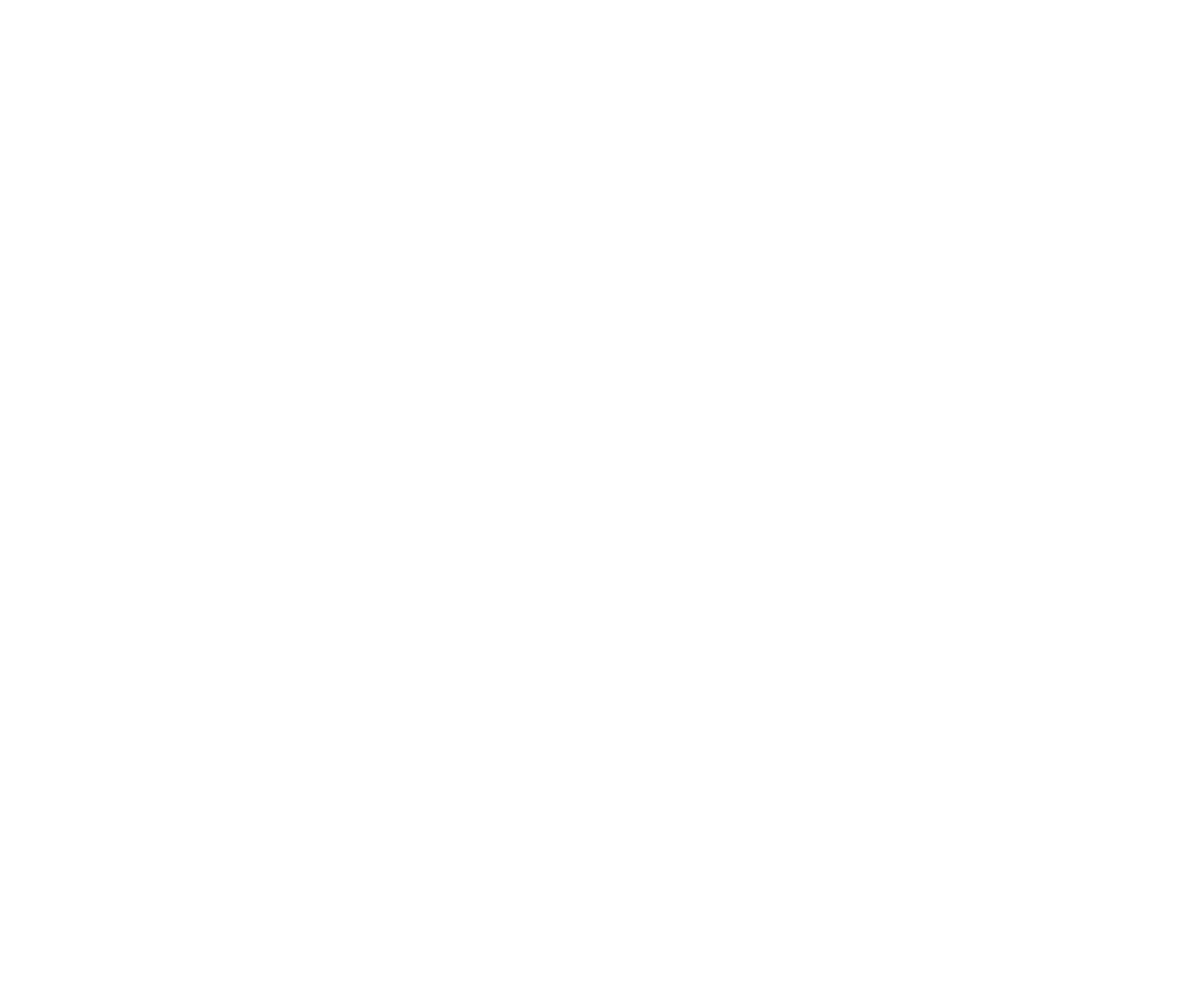
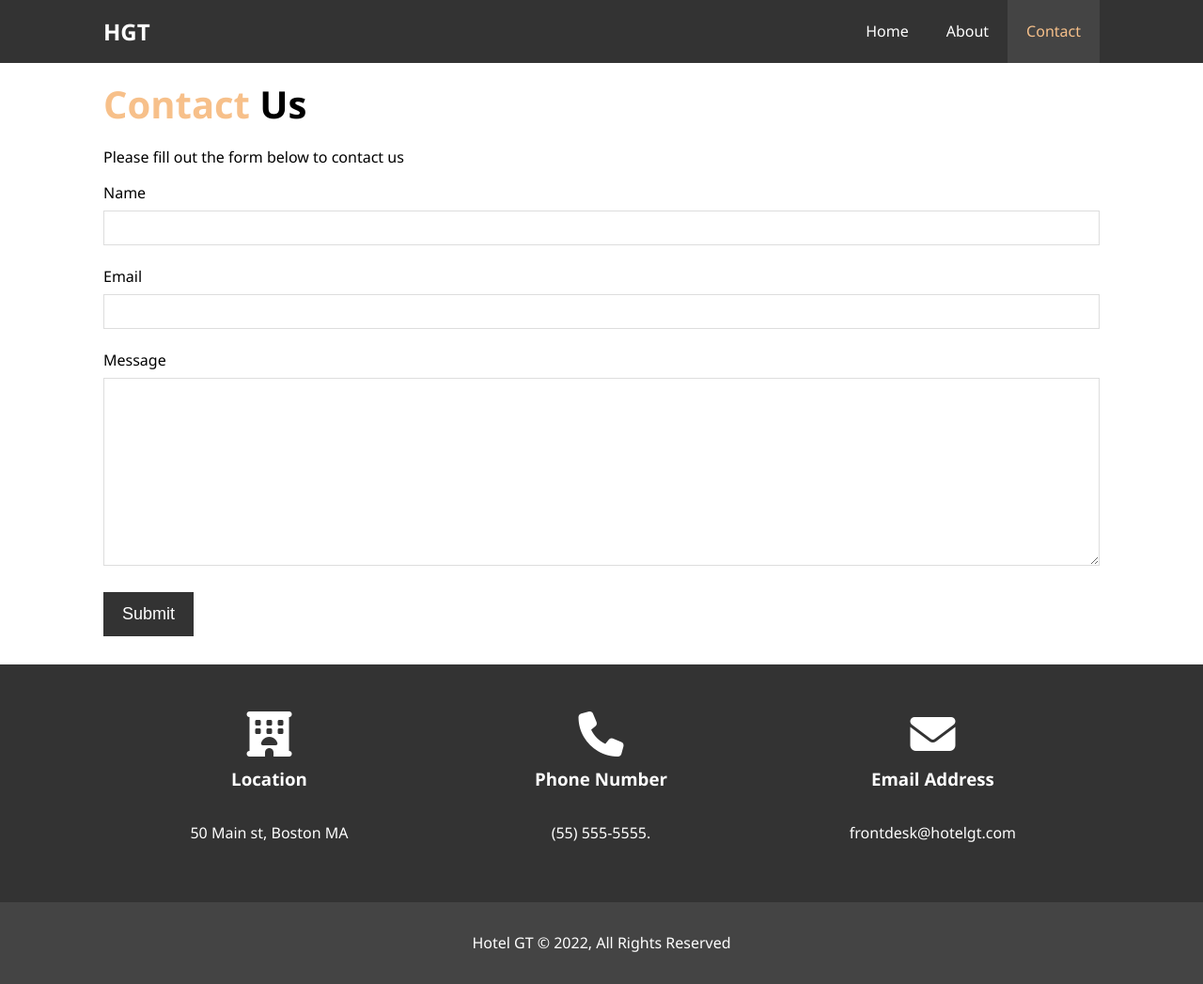
Before and after one commit to ArthurGabel/hotel-website, a plain HTML site: page contact.html in a window 1280 px wide. Shown: the whole page at 94% size. Before the commit the page ends 800 px from the top, so only its background shows below. Drawn offline with Linux system fonts and the light colour scheme.

Commit message:
contact page done

```diff
--- a/contact.html
+++ b/contact.html
@@ -0,0 +1,76 @@
+<!DOCTYPE html>
+<html lang="en">
+<head>
+  <meta charset="UTF-8">
+  <meta http-equiv="X-UA-Compatible" content="IE=edge">
+  <meta name="viewport" content="width=device-width, initial-scale=1.0">
+  <meta name="description" content="Welcome to the most extraordinary hotel in Boston Massachusetts">
+  <meta name="keywords" content="hotel,boston hotel, new england hotel">
+  <script src="https://kit.fontawesome.com/a65ec1f958.js" crossorigin="anonymous"></script>
+  <link rel="stylesheet" href="css/style.css">
+  <title>Hotel GT | Contact </title>
+</head>
+<body>
+  <header>
+    <nav id="navbar">
+      <div class="container">
+        <h1 class="logo"><a href="index.html">HGT</a></h1>
+        <ul>
+          <li><a href="index.html">Home</a></li>
+          <li><a href="about.html">About</a></li>
+          <li><a class="current" href="contact.html">Contact</a></li>
+        </ul>
+      </div>
+    </nav>
+  </header>
+
+  <section id="contact-form" class="py-3">
+    <div class="container">
+      <h1 class="l-heading"><span class="text-primary">Contact</span> Us</h1>
+      <p>Please fill out the form below to contact us</p>
+      <form action="process.php">
+        <div class="form-group">
+          <label for="name">Name</label>
+          <input type="text" name="name" id="name">
+        </div>
+
+        <div class="form-group">
+          <label for="email">Email</label>
+          <input type="email" name="email" id="email">
+        </div>
+
+        <div class="form-group">
+          <label for="message">Message</label>
+          <textarea name="message" id="message"></textarea>
+        </div>
+
+        <button type="submit" class="btn">Submit</button>
+      </form>
+    </div>
+  </section>
+
+  <section id="contact-info" class="bg-dark">
+    <div class="container">
+      <div class="box">
+        <i class="fa-solid fa-hotel fa-3x"></i>
+        <h3>Location</h3>
+        <p>50 Main st, Boston MA</p>
+      </div>
+      <div class="box">
+        <i class="fa-solid fa-phone fa-3x"></i>
+        <h3>Phone Number</h3>
+        <p>(55) 555-5555.</p>
+      </div>
+      <div class="box">
+        <i class="fa-solid fa-envelope fa-3x"></i>
+        <h3>Email Address</h3>
+        <p>frontdesk@hotelgt.com</p>
+      </div>
+    </div>
+  </section>
+
+  <footer id="main-footer">
+    <p>Hotel GT &copy; 2022, All Rights Reserved</p>
+  </footer>
+</body>
+</html>
--- a/css/style.css
+++ b/css/style.css
@@ -231,6 +231,33 @@ p {
   border-radius: 10px;
 }
 
+/* Contact Form */
+#contact-form .form-group {
+  margin-bottom: 20px;
+}
+
+#contact-form label {
+  display: block;
+  margin-bottom: 5px;
+}
+
+#contact-form input,
+#contact-form textarea {
+  width: 100%;
+  padding: 10px;
+  border: 1px #ddd solid;
+}
+
+#contact-form input:focus,
+#contact-form textarea:focus {
+  outline: none;
+  border-color: #f7c08a;
+}
+
+#contact-form textarea {
+  height: 200px;
+}
+
 /* Footer */
 #main-footer {
   text-align: center;
```
Also changed, not shown: about.html (+0 -1 lines).
